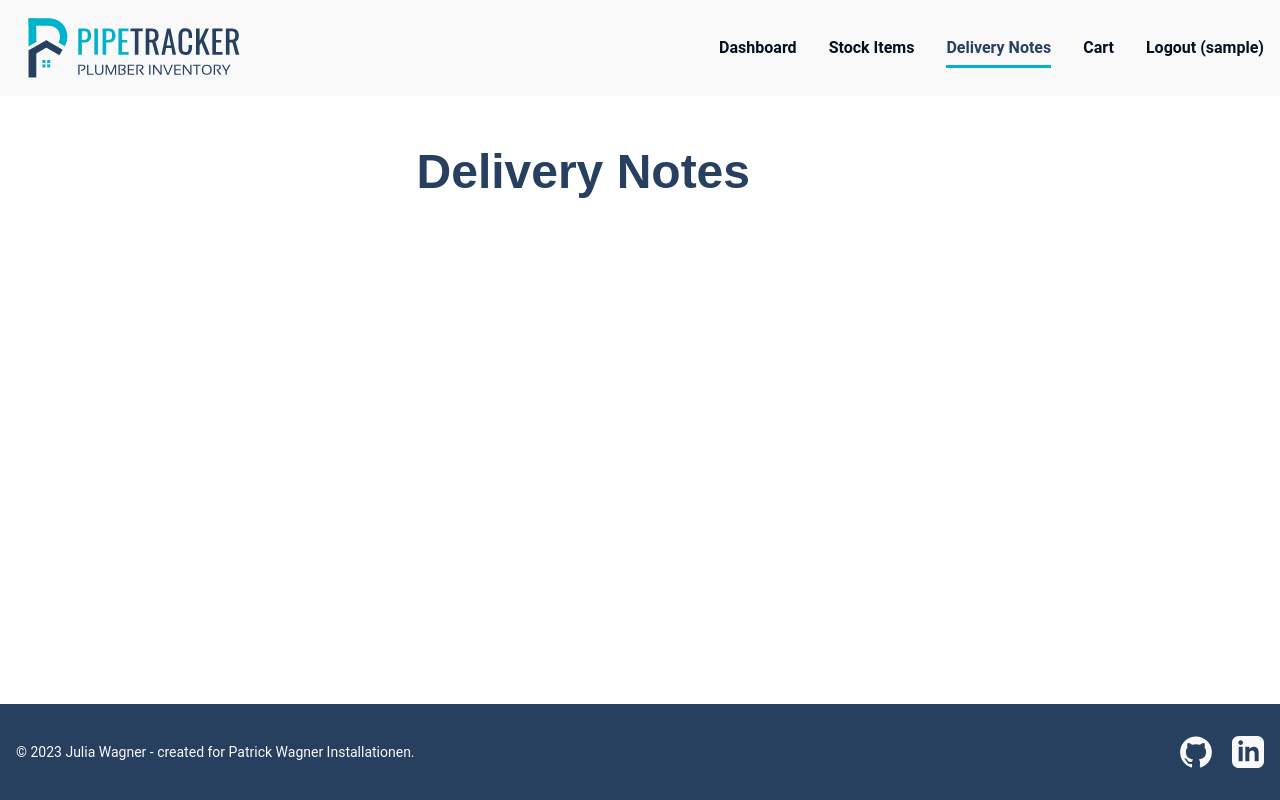
After one commit to Julia-Wagner/PipeTracker, a Django app: page /delivery/ in a window 1280 px wide. The commit adds this page. Run offline with Django 4.2, Linux system fonts and the light colour scheme; the visitor is signed in with stand-in values (Sample User, id 1); style sheets or scripts are compiled from the project's sources.

Commit message:
feat: add delivery notes view and register urls

```diff
--- /dev/null
+++ b/delivery/templates/delivery/delivery_notes.html
@@ -0,0 +1,14 @@
+{% extends "base.html" %}
+
+{% block title %}Delivery Notes{% endblock %}
+
+{% block content %}
+
+<div class="text-center">
+    <div class="mb-5 heading-button-row">
+        <h1 class="mt-5 text-3xl font-bold text-darkblue md:text-4xl lg:text-5xl">
+            Delivery Notes</h1>
+    </div>
+</div>
+
+{% endblock %}
--- /dev/null
+++ b/delivery/urls.py
@@ -0,0 +1,8 @@
+from django.urls import path
+from django.contrib.auth.decorators import login_required
+from .views import (DeliveryNotes)
+
+urlpatterns = [
+    path("", login_required(DeliveryNotes.as_view()),
+         name="delivery_notes"),
+]
--- a/delivery/views.py
+++ b/delivery/views.py
@@ -1,3 +1,11 @@
-from django.shortcuts import render
+from django.views.generic import CreateView, ListView, DeleteView, UpdateView
+from .models import Note
 
-# Create your views here.
+
+class DeliveryNotes(ListView):
+    """
+    List all delivery notes
+    """
+    template_name = "delivery/delivery_notes.html"
+    model = Note
+    context_object_name = "notes"
--- a/pipetracker/urls.py
+++ b/pipetracker/urls.py
@@ -22,4 +22,5 @@ urlpatterns = [
     path('accounts/', include('allauth.urls')),
     path("", include("home.urls")),
     path("stock/", include("stock.urls")),
+    path("delivery/", include("delivery.urls")),
 ]
--- a/templates/includes/header.html
+++ b/templates/includes/header.html
@@ -32,8 +32,8 @@
                             Items</a>
                     </li>
                     <li>
-                        <a href="#"
-                           class="block py-2 px-3 text-customblack hover:bg-customwhite md:hover:bg-transparent md:border-0 md:hover:text-lightblue md:p-0">Delivery
+                        <a href="{% url 'delivery_notes' %}" aria-current="{% if 'delivery' in url_name %}page{% endif %}"
+                           class="{% if 'delivery' in url_name %}active_nav{% endif %} block py-2 px-3 text-customblack hover:bg-customwhite md:hover:bg-transparent md:border-0 md:hover:text-lightblue md:p-0">Delivery
                             Notes</a>
                     </li>
                     <li>
```
